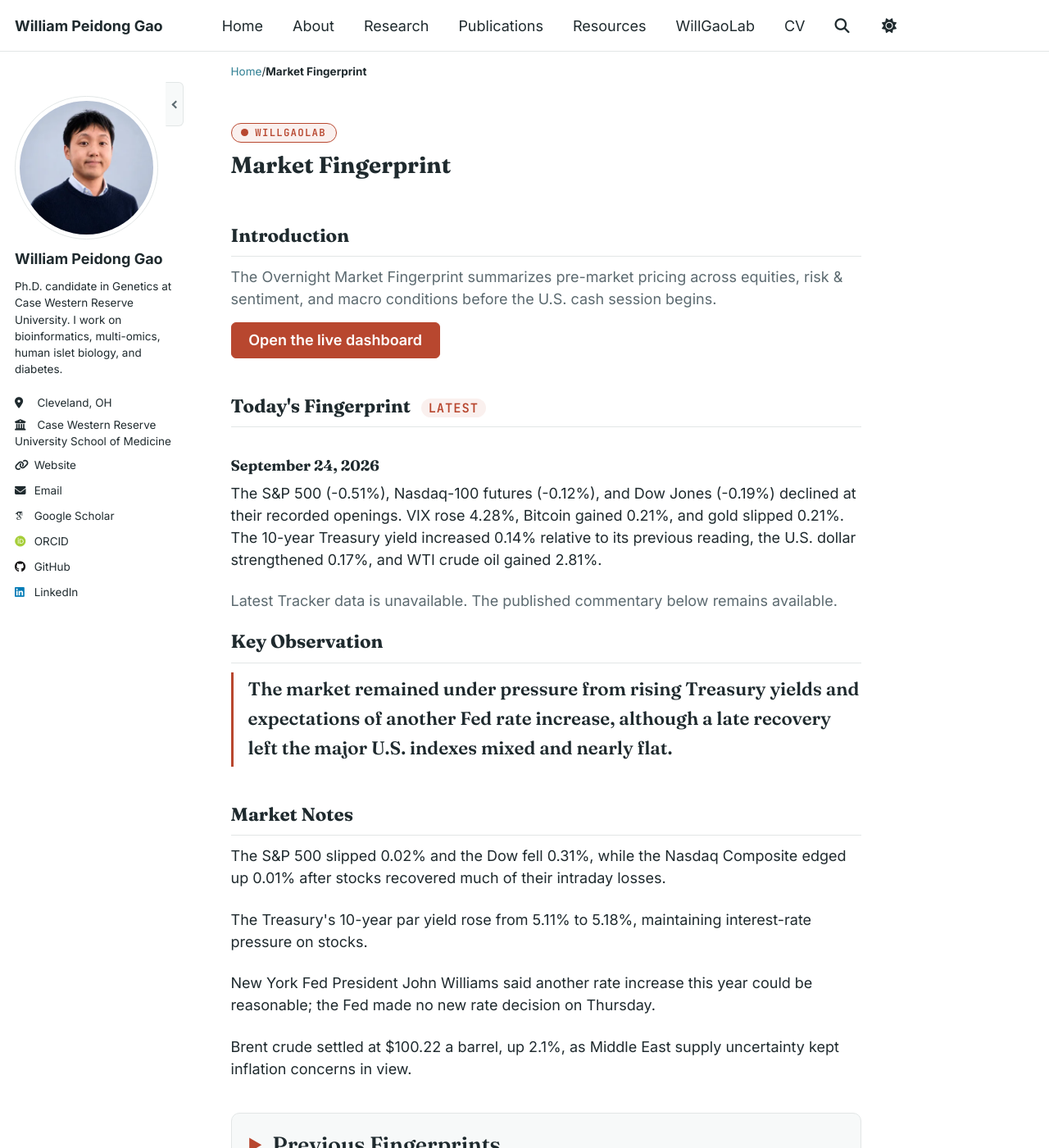
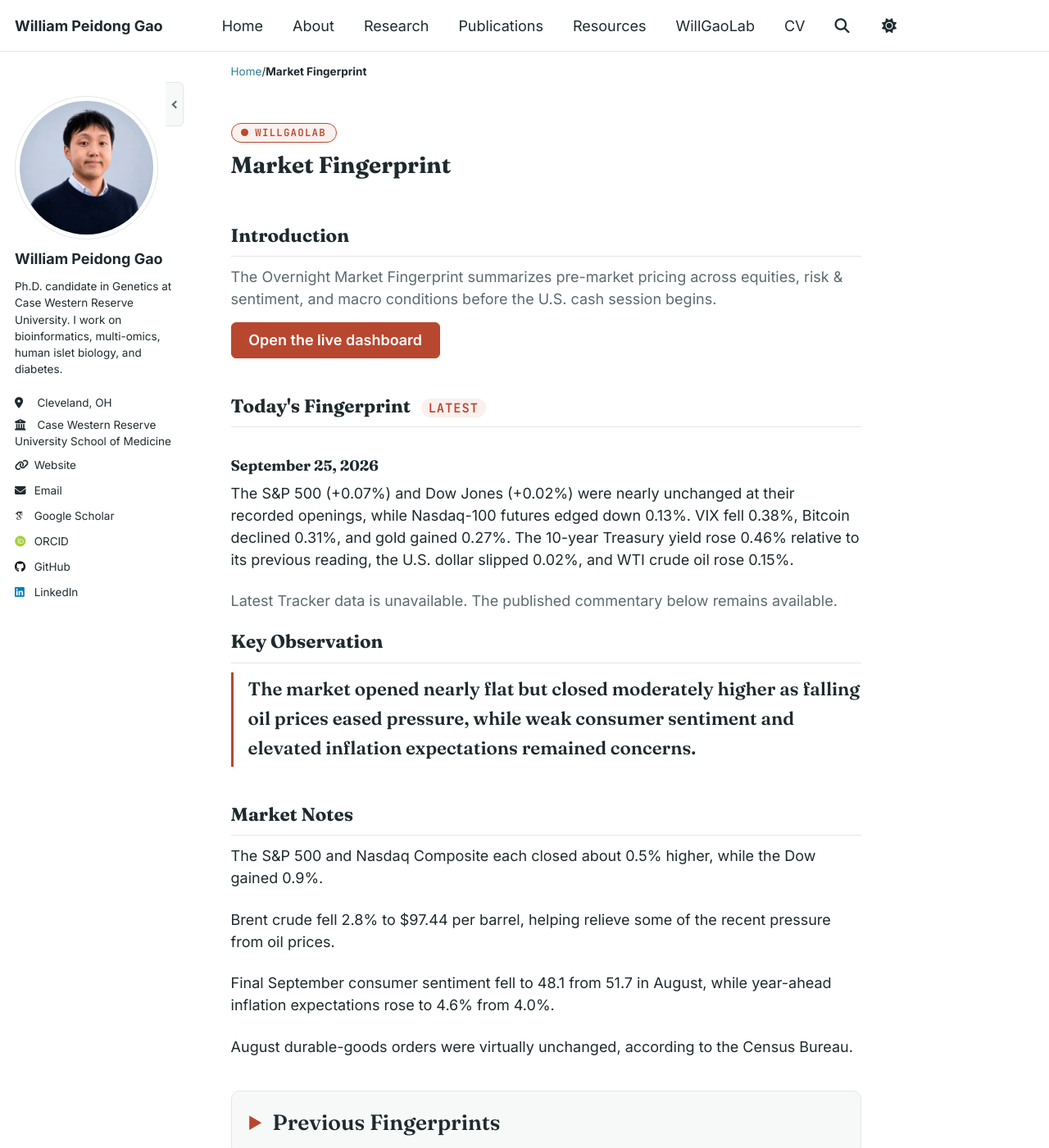
Before and after one commit to PeidongGao/WilliamGaoWeb, a Jekyll site: the page built from _pages/market-fingerprint.md, in a window 1280 px wide and 1400 px high. Shown: the whole window at 82% size. Built offline with Jekyll 4.4.1, drawn with Linux system fonts in a browser that asks for light colours; some web fonts are replaced.

Commit message:
Add September 25 market commentary

```diff
--- a/_data/market_commentary.yml
+++ b/_data/market_commentary.yml
@@ -1,3 +1,12 @@
+- date: "2026-09-25"
+  summary: "The S&P 500 (+0.07%) and Dow Jones (+0.02%) were nearly unchanged at their recorded openings, while Nasdaq-100 futures edged down 0.13%. VIX fell 0.38%, Bitcoin declined 0.31%, and gold gained 0.27%. The 10-year Treasury yield rose 0.46% relative to its previous reading, the U.S. dollar slipped 0.02%, and WTI crude oil rose 0.15%."
+  key_observation: "The market opened nearly flat but closed moderately higher as falling oil prices eased pressure, while weak consumer sentiment and elevated inflation expectations remained concerns."
+  market_notes:
+    - "The S&P 500 and Nasdaq Composite each closed about 0.5% higher, while the Dow gained 0.9%."
+    - "Brent crude fell 2.8% to $97.44 per barrel, helping relieve some of the recent pressure from oil prices."
+    - "Final September consumer sentiment fell to 48.1 from 51.7 in August, while year-ahead inflation expectations rose to 4.6% from 4.0%."
+    - "August durable-goods orders were virtually unchanged, according to the Census Bureau."
+
 - date: "2026-09-24"
   summary: "The S&P 500 (-0.51%), Nasdaq-100 futures (-0.12%), and Dow Jones (-0.19%) declined at their recorded openings. VIX rose 4.28%, Bitcoin gained 0.21%, and gold slipped 0.21%. The 10-year Treasury yield increased 0.14% relative to its previous reading, the U.S. dollar strengthened 0.17%, and WTI crude oil gained 2.81%."
   key_observation: "The market remained under pressure from rising Treasury yields and expectations of another Fed rate increase, although a late recovery left the major U.S. indexes mixed and nearly flat."
```
